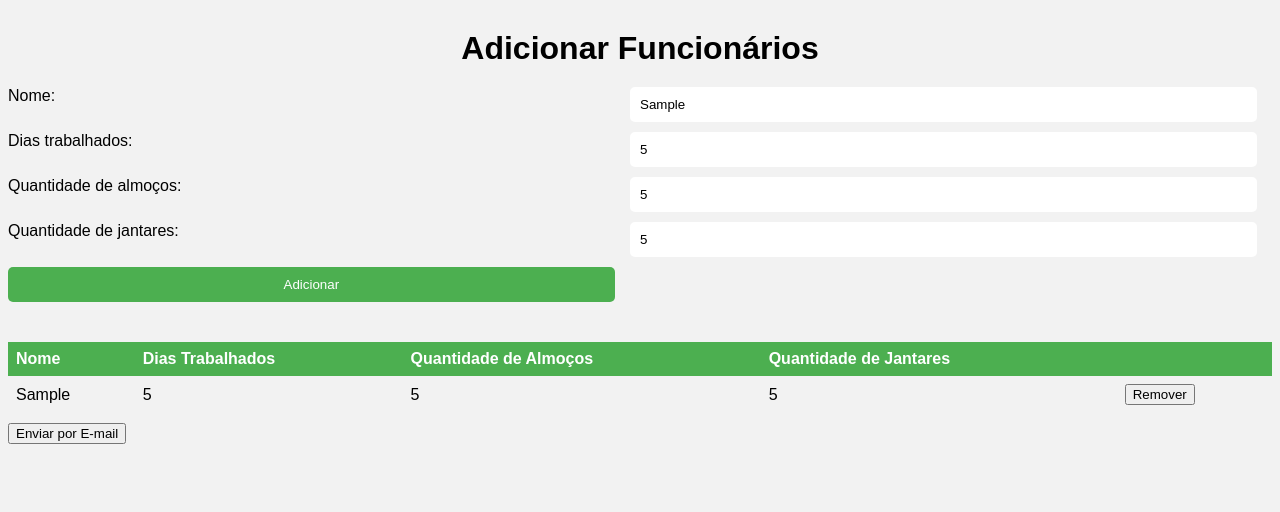
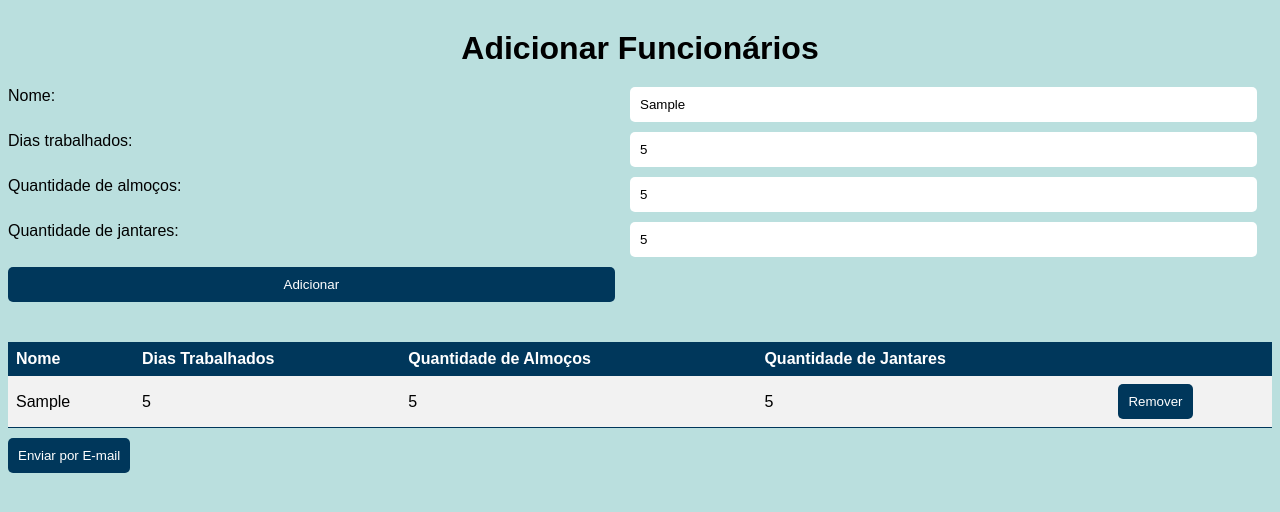
Before and after one commit to diego-tavares/controle-refeicoes, a website: page index.html in a window 1280 px wide. Both pictures are taken after typing "Sample", "5", "5", "5" into the empty fields and a click on the button "Adicionar". Drawn offline with Linux system fonts and the light colour scheme.

Commit message:
Add files via upload

```diff
--- a/assets/css/style.css
+++ b/assets/css/style.css
@@ -1,9 +1,7 @@
-
 body {
-    background-color: #f2f2f2;
+  background-color: #BADFDE;
   font-family: Arial, sans-serif;
 }
-
 
 h1 {
   text-align: center;
@@ -51,7 +49,7 @@ body {
 }
 
 th {
-    background-color: #4CAF50;
+  background-color: #00375B;
   color: white;
   text-align: left;
   padding: 8px;
@@ -63,19 +61,35 @@ body {
 
 td {
   padding: 8px;
+  border-bottom: 1px #00375B solid;
+}
+
+button {
+  background-color: #00375B;
+  color: white;
+  padding: 10px;
+  border-radius: 5px;
+  border: none;
+  cursor: pointer;
+  transition: background-color 0.3s ease;
+}
+
+button:hover {
+  background-color: #38B6AB;
 }
 
 #removerBtn {
-    background-color: #f44336;
+  background-color: #00375B;
   color: white;
+  padding: 10px;
+  border-radius: 5px;
   border: none;
-    padding: 5px;
-    border-radius: 5px;
   cursor: pointer;
+  transition: background-color 0.3s ease;
 }
 
 .add-button {
-    background-color: #4CAF50;
+  background-color: #00375B;
   color: white;
   padding: 10px;
   border-radius: 5px;
@@ -85,9 +99,20 @@ body {
 }
 
 .add-button:hover {
-    background-color: #3e8e41;
+  background-color: #38B6AB;
 }
 
 .sendBtn {
   margin-top: 10px;
+  background-color: #00375B;
+  color: white;
+  padding: 10px;
+  border-radius: 5px;
+  border: none;
+  cursor: pointer;
+  transition: background-color 0.3s ease;
 }
+
+.sendBtn:hover {
+  background-color: #38B6AB;
+}
```
Lines whose indentation alone changed are shown as unchanged.
